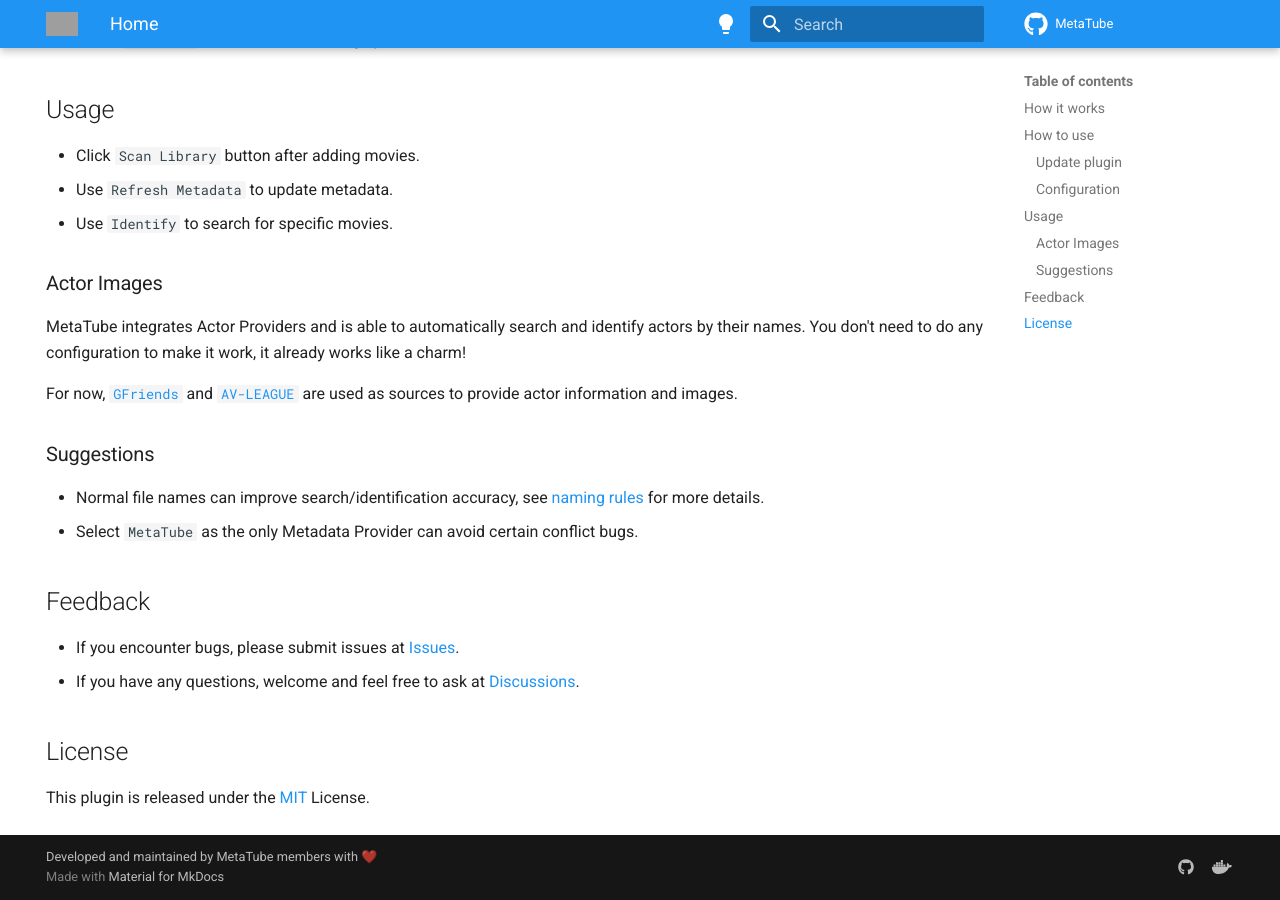
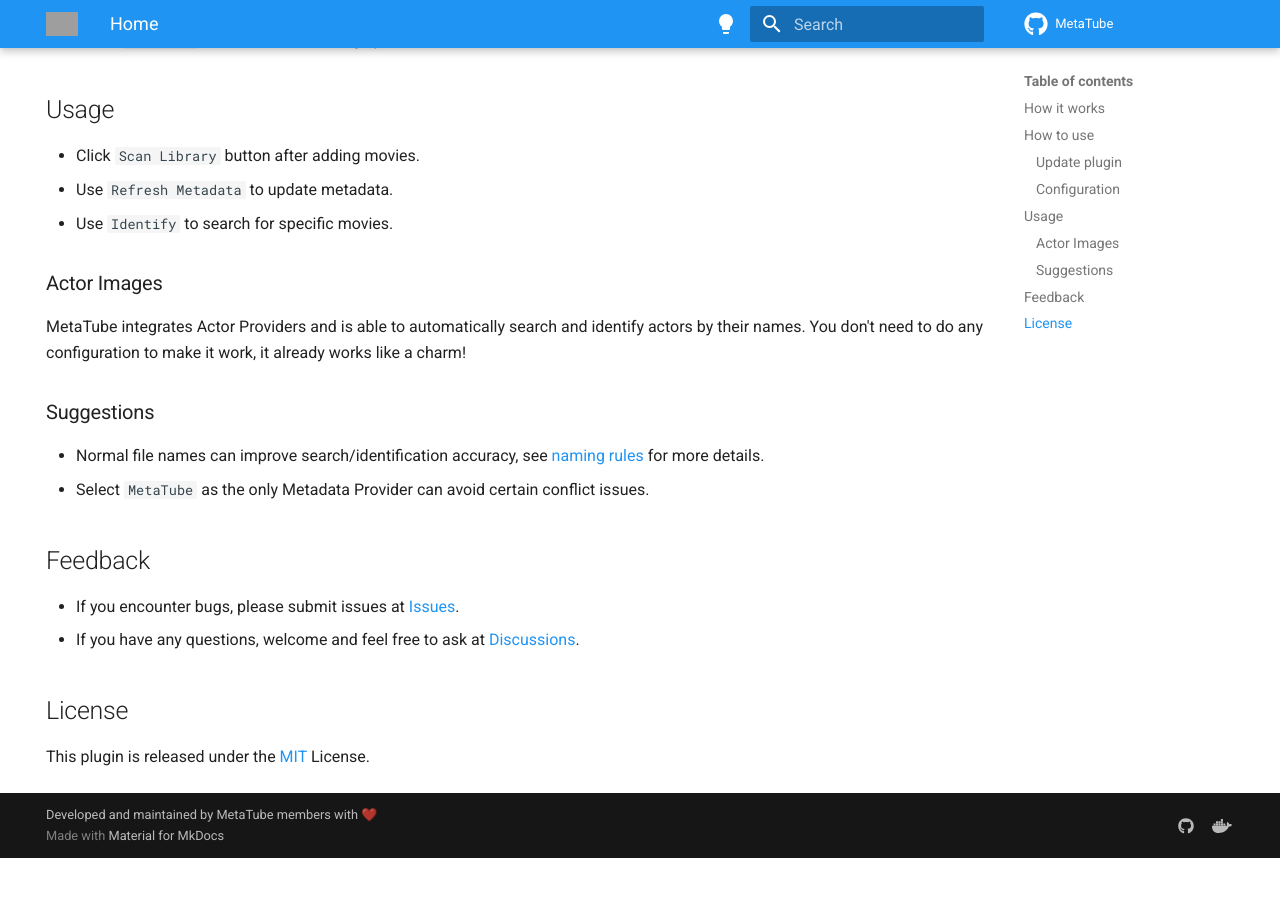
Before and after one commit to metatube-community/metatube-community.github.io, an MkDocs documentation site: the page built from docs/README.md, in a window 1280 px wide and 900 px high, scrolled down 1325 px. Built offline with MkDocs 1.6.1 and Material for MkDocs 9.7.7, drawn with Linux system fonts in a browser that asks for light colours; after the commit the page ends 2183 px from its top, so only the background shows below that; some of the changed text lies outside the part shown; grey boxes are pictures that could not be loaded.

Commit message:
Update README
Updated community link to project link and improved wording for clarity.

```diff
--- a/docs/README.md
+++ b/docs/README.md
@@ -56,22 +56,16 @@
 
 MetaTube integrates Actor Providers and is able to automatically search and identify actors by their names. You don't need to do any configuration to make it work, it already works like a charm!
 
-For now, [`GFriends`](https://github.com/gfriends/gfriends) and [`AV-LEAGUE`](https://www.av-league.com/) are used as sources to provide actor information and images.
-
 ### Suggestions
 
 - Normal file names can improve search/identification accuracy, see [naming rules](./wiki/naming-rules.md) for more details.
-- Select `MetaTube` as the only Metadata Provider can avoid certain conflict bugs.
+- Select `MetaTube` as the only Metadata Provider can avoid certain conflict issues.
 
 ## Feedback
 
 - If you encounter bugs, please submit issues at [Issues](https://github.com/metatube-community/jellyfin-plugin-metatube/issues).
 - If you have any questions, welcome and feel free to ask at [Discussions](https://github.com/metatube-community/jellyfin-plugin-metatube/discussions).
 
-<!-- ## Previews
-
-[Screenshots are for preview only](./previews/README.md). -->
-
 ## License
 
 This plugin is released under the [MIT](https://github.com/metatube-community/jellyfin-plugin-metatube/blob/main/LICENSE) License.
```
Also changed, not shown: other parts of docs/README.md (+1 -1 lines).
